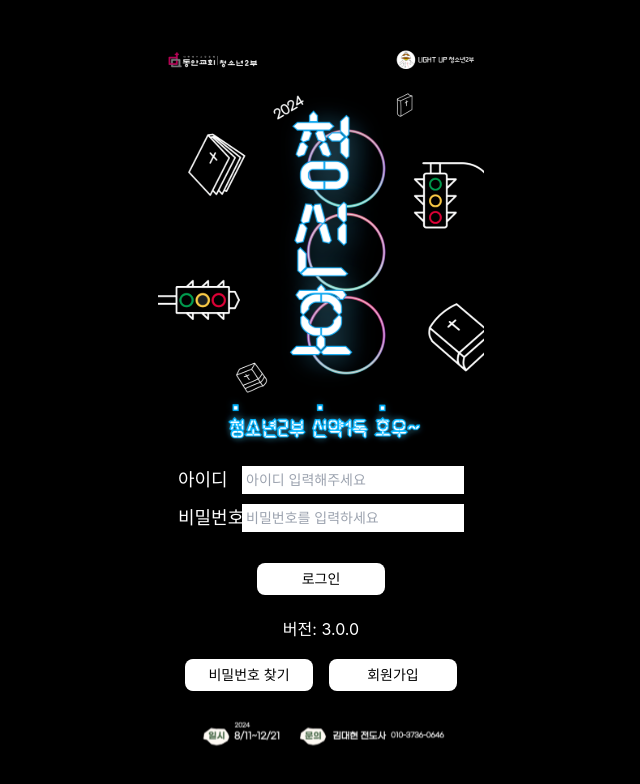
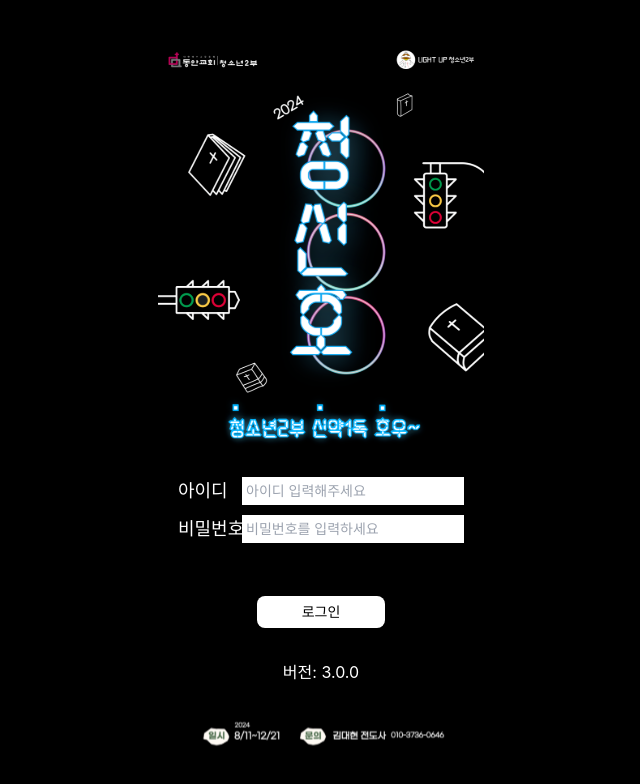
Before and after one commit to AMeaningfulStar/dongan-bibile, a Next.js app: page / in a window 1280 px wide. Shown: the top 784 px of the page, without its empty margins (319-959 px from the left). Built offline with nearby package versions, Linux system fonts and the light colour scheme.

Commit message:
edit: 임시로 사용하지 않는 기능 제거
추후 정리해서 프로젝트 관리 필요

```diff
--- a/src/app/main/page.tsx
+++ b/src/app/main/page.tsx
@@ -170,9 +170,6 @@ export default function Main() {
         </Link>
       )}
       <div className="mb-6 flex gap-x-4">
-        <button className="h-8 w-32 rounded-lg border border-black bg-white">
-          <span className="text-sm font-normal leading-none">비밀번호 변경</span>
-        </button>
         <button className="h-8 w-32 rounded-lg border border-black bg-white" onClick={() => handleSignOut()}>
           <span className="text-sm font-normal leading-none">로그아웃</span>
         </button>
--- a/src/app/page.tsx
+++ b/src/app/page.tsx
@@ -96,14 +96,6 @@ export default function Login() {
         <span className="text-sm font-normal leading-none">로그인</span>
       </button>
       <Version marginBottom="mb-4" textColor="text-white" />
-      <div className="mb-4 flex gap-x-4">
-        <button className="h-8 w-32 rounded-lg bg-white">
-          <span className="text-sm font-normal leading-none">비밀번호 찾기</span>
-        </button>
-        <Link href={'/signup'} className="flex h-8 w-32 items-center justify-center rounded-lg bg-white">
-          <span className="text-sm font-normal leading-none">회원가입</span>
-        </Link>
-      </div>
       <Image alt="image" src={LOGIN_BOTTOM} />
     </div>
   )
```
